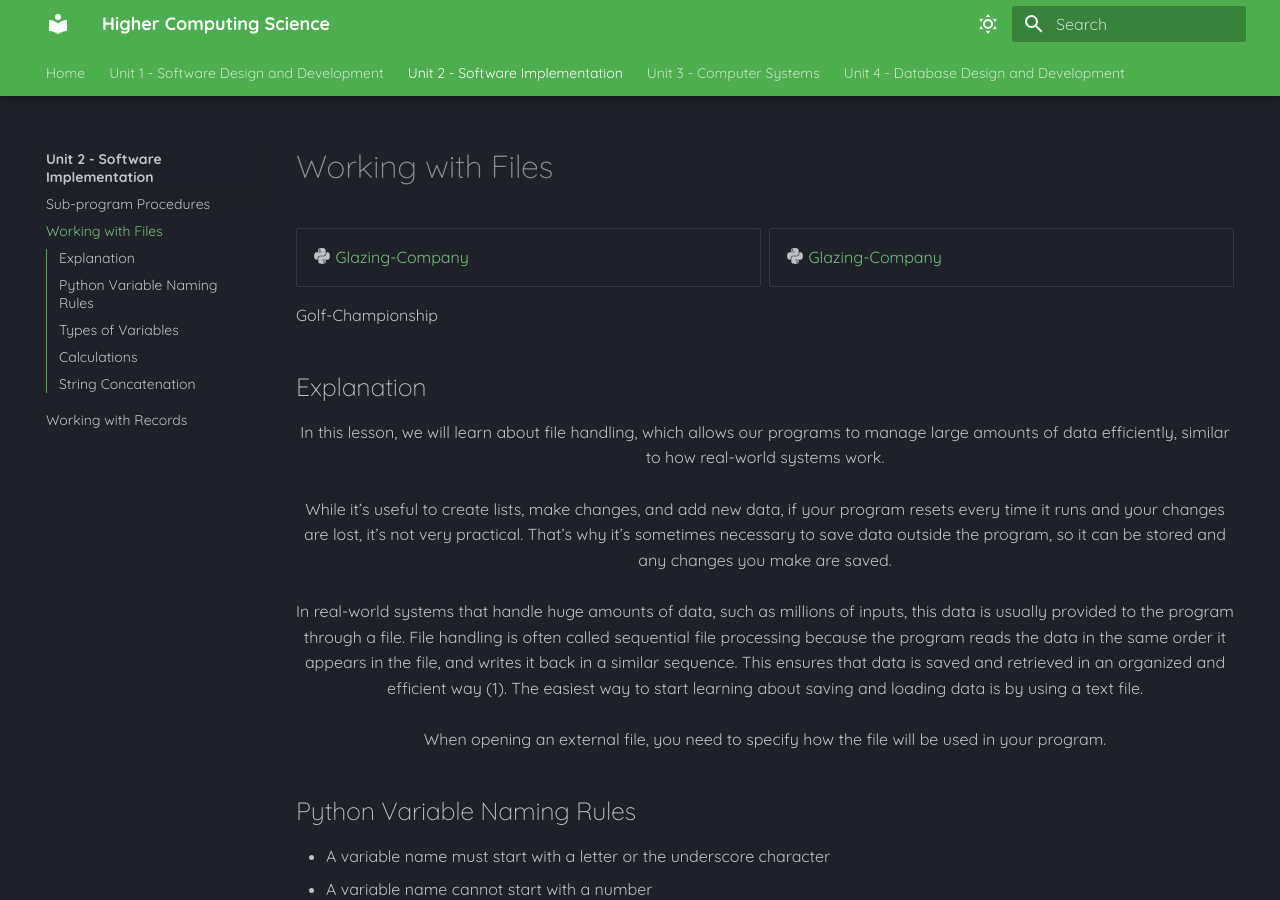
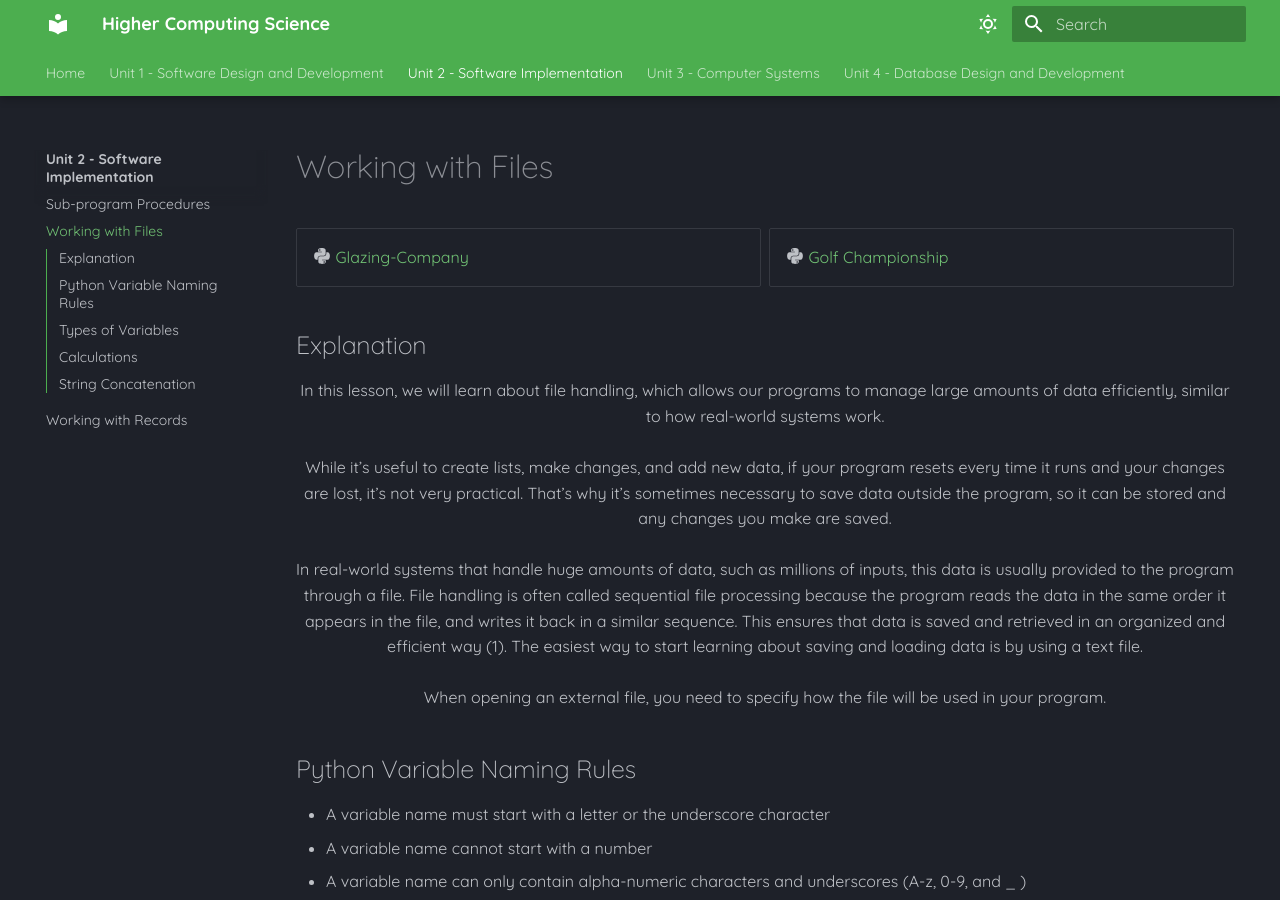
Before and after one commit to Mr-Wood-CS/Higher-Computing-Science-MD-Files, an MkDocs documentation site: the page built from docs/SI/02-Working-with-Files.md, in a window 1280 px wide and 900 px high. Built offline with MkDocs 1.6.1 and Material for MkDocs 9.7.7, drawn with Linux system fonts in a browser that asks for light colours.

Commit message:
Update 02-Working-with-Files.md

```diff
--- a/docs/SI/02-Working-with-Files.md
+++ b/docs/SI/02-Working-with-Files.md
@@ -2,10 +2,10 @@
 
 <div class="grid cards" markdown>
 - :fontawesome-brands-python: [Glazing-Company](../Static/5.2-Glazing-Company.py){:download="Glazing-Company.py"}
-- :fontawesome-brands-python: [Glazing-Company](../Static/Golf-Championship.py){:download="Golf-Championship.py"}
+- :fontawesome-brands-python: [Golf Championship](../Static/Golf-Championship.py){:download="Golf-Championship.py"}
 </div>
 
-Golf-Championship
+
 
 ## Explanation
 
```
